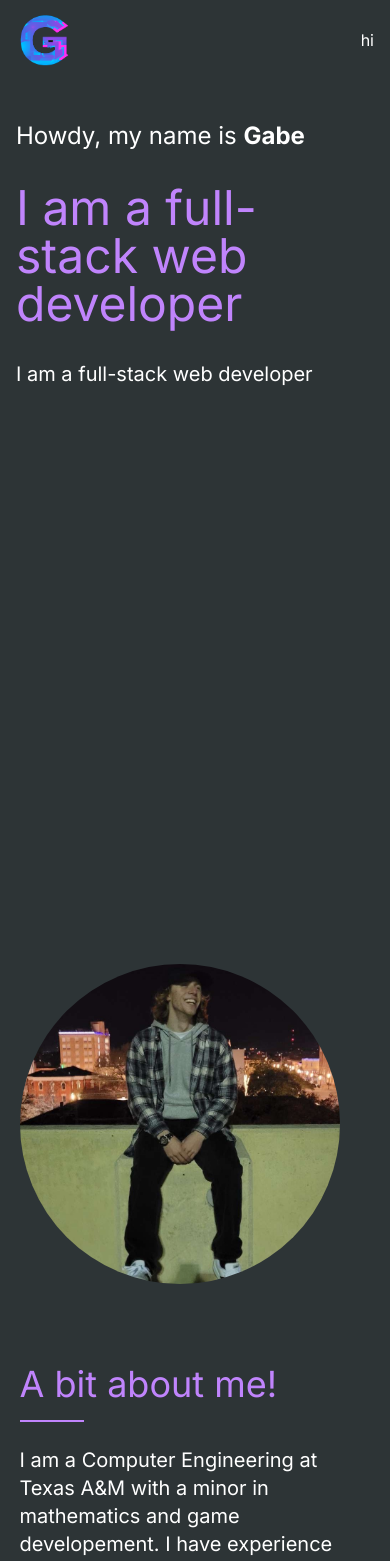
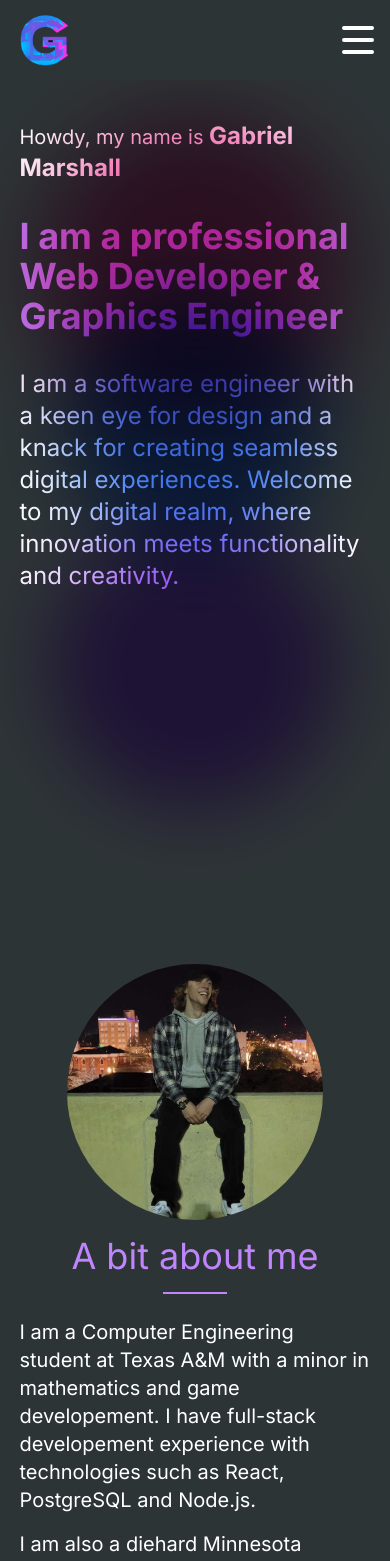
Before and after one commit to gabrielmarshall327/portfolio, a Next.js app: page / in a window 390 px wide. Shown: the top 1561 px of the page. Built offline with nearby package versions, Linux system fonts and the light colour scheme; what tailwindcss-animation-delay would draw is missing.

Commit message:
fully responsive and 1.0v is good

```diff
--- a/components/about.js
+++ b/components/about.js
@@ -20,9 +20,9 @@ export default function About() {
     <div className="scroll-m-8" id="about">
       <div className="max-w-5xl mx-auto md:pt-24 pt-10">
         <div>
-          <div className=" flex flex-row gap-20 max-md:flex-col max-md:max-w-[90%] mx-auto">
+          <div className=" flex flex-row gap-20 max-lg:gap-4 max-lg:flex-col max-lg:max-w-[90%] mx-auto">
             <motion.div
-              className=" w-80 basis-1/3"
+              className=" w-80 max-md:w-64 basis-1/3 max-lg:mx-auto"
               initial={{ y: 20, opacity: 0 }}
               whileInView={{ y: 0, opacity: 1 }}
               transition={{ duration: 0.4, delay: 0.2 }}
@@ -30,7 +30,7 @@ export default function About() {
             >
               <Image
                 src={Selfie}
-                className=" w-80 rounded-full"
+                className=" w-80 rounded-full "
                 alt="Picture of Gabe"
                 priority={true}
               />
@@ -42,21 +42,20 @@ export default function About() {
               transition={{ duration: 0.4, delay: 0.4 }}
               viewport={{ once: true }}
             >
-              <h3 className=" text-4xl text-purple-400 pb-2">
-                A bit about me!
+              <h3 className=" text-4xl text-purple-400 pb-2 max-md:text-center">
+                A bit about me
               </h3>
-              <span className="block border-b-2 border-purple-400 w-16 h-0 my-2"></span>
+              <span className="block border-b-2 border-purple-400 w-16 h-0 my-2 max-md:mx-auto"></span>
 
               <p className=" pt-4 text-xl">
-                I am a Computer Engineering at Texas A&M with a minor in
-                mathematics and game developement. I have experience with
-                full-stack development with technologies such as React,
+                I am a Computer Engineering student at Texas A&M with a minor in
+                mathematics and game developement. I have full-stack
+                developement experience with technologies such as React,
                 PostgreSQL and Node.js.{" "}
               </p>
               <p className=" pt-4 text-xl">
-                I am also a diehard Minnesota Vikings fan(very unfortunate) and
-                starting to dive into game development from my love of video
-                games.{" "}
+                I am also a diehard Minnesota Vikings fan and starting to dive
+                into game development and graphics engineering.{" "}
               </p>
             </motion.div>
           </div>
@@ -78,7 +77,7 @@ export default function About() {
                   whileInView={{ y: 0, opacity: 1 }}
                   transition={{ duration: 0.4, delay: 0.5 + index * 0.1 }}
                   viewport={{ once: true }}
-                  className=" text-[100px] max-md:text-[50px] text-purple-400 px-4 animate-float hover:text-white transition-all duration-300 flex flex-col items-center"
+                  className=" text-[100px] max-md:text-[60px] text-purple-400 px-4 animate-float hover:text-white transition-all duration-300 flex flex-col items-center"
                   onMouseEnter={() => handleHover(index)}
                   onMouseLeave={handleMouseLeave}
                 >
--- a/components/contact.js
+++ b/components/contact.js
@@ -41,7 +41,7 @@ export default function Contact() {
           <div className=" border border-black shadow-2xl mx-auto max-w-2xl w-[90%]">
             <div className="mt-8">
               <h3 className=" text-4xl text-purple-400 pb-2 text-center">
-                Contact Me!
+                Contact Me
               </h3>
               <span className="block border-b-2 border-purple-400 w-16 h-0 my-2 mb-6 mx-auto"></span>
             </div>
--- a/components/hero.js
+++ b/components/hero.js
@@ -5,39 +5,41 @@ import { motion } from "framer-motion";
 export default function Hero() {
   return (
     <div className=" bg-darkbg h-screen scroll-m-[100rem]" id="home">
-      <div className=" max-w-5xl mx-auto md:py-24 py-10 px-4">
+      <div className=" max-w-5xl mx-auto md:py-24 py-10 max-lg:max-w-[90%]">
         <motion.h3
           initial={{ y: 20, opacity: 0 }}
           animate={{ y: 0, opacity: 1 }}
           transition={{ duration: 0.4, delay: 0.6 }}
-          className=" text-2xl pb-8"
+          className=" text-3xl pb-8 max-md:text-xl"
         >
           Howdy, my name is{" "}
-          <span className=" font-bold hover:text-purple-400 transition-colors duration-200 cursor-pointer">
-            Gabe
+          <span className=" font-bold hover:text-purple-400 transition-colors duration-200 cursor-pointer max-sm:text-2xl">
+            Gabriel Marshall
           </span>
         </motion.h3>
         <motion.h3
           initial={{ y: 20, opacity: 0 }}
           animate={{ y: 0, opacity: 1 }}
           transition={{ duration: 0.4, delay: 0.8 }}
-          className=" text-5xl text-purple-400 pb-8"
+          className=" text-5xl text-purple-400 pb-8 font-bold max-sm:text-4xl"
         >
-          I am a full-stack web developer
+          I am a professional Web Developer & Graphics Engineer
         </motion.h3>
         <motion.h3
           initial={{ y: 20, opacity: 0 }}
           animate={{ y: 0, opacity: 1 }}
           transition={{ duration: 0.4, delay: 0.8 }}
-          className=" text-xl"
+          className=" text-2xl max-sm:text-2xl"
         >
-          I am a full-stack web developer
+          I am a software engineer with a keen eye for design and a knack for
+          creating seamless digital experiences. Welcome to my digital realm,
+          where innovation meets functionality and creativity.
         </motion.h3>
       </div>
-      <div className="flex flex-row justify-center max-md:hidden">
-        <div className="absolute top-1/3 mr-96 w-72 h-72 bg-purple-500 rounded-full mix-blend-multiply filter blur-2xl opacity-100 animate-blob1"></div>
+      <div className="flex flex-row justify-center ">
+        <div className="absolute top-1/3 mr-96 w-72 h-72 bg-purple-500 rounded-full mix-blend-multiply filter blur-2xl opacity-100 animate-blob1 max-md:mr-0 max-md:mt-60"></div>
         <div className="absolute top-1/3 w-72 h-72 bg-blue-500 rounded-full mix-blend-multiply filter blur-2xl opacity-100 animate-blob2 "></div>
-        <div className="absolute top-1/3 ml-96 w-72 h-72 bg-pink-500 rounded-full mix-blend-multiply filter blur-2xl opacity-100 animate-blob3 "></div>
+        <div className="absolute top-1/3 ml-96 w-72 h-72 bg-pink-500 rounded-full mix-blend-multiply filter blur-2xl opacity-100 animate-blob3 max-md:ml-0 max-md:mb-40 max-md:top-[15%]"></div>
       </div>
     </div>
   );
--- a/components/navbar.js
+++ b/components/navbar.js
@@ -10,6 +10,7 @@ import Logo from "@/public/logo.png";
 
 export default function Navbar() {
   const [hasShadow, setHasShadow] = useState(false);
+  const [isMobileMenuOpen, setIsMobileMenuOpen] = useState(false);
 
   useEffect(() => {
     const handleScroll = () => {
@@ -23,6 +24,10 @@ export default function Navbar() {
       window.removeEventListener("scroll", handleScroll);
     };
   }, []);
+
+  const toggleMobileMenu = () => {
+    setIsMobileMenuOpen(!isMobileMenuOpen);
+  };
 
   return (
     <div
@@ -61,7 +66,54 @@ export default function Navbar() {
             ))}
           </ul>
         </div>
-        <div className=" md:hidden p-4">hi</div>
+        <div className=" md:hidden p-4">
+          <button
+            onClick={toggleMobileMenu}
+            className="flex flex-col justify-center items-center"
+          >
+            <span
+              className={`bg-white block transition-all duration-300 ease-out
+                    h-1 w-8 rounded-sm my-1 ${
+                      isMobileMenuOpen
+                        ? "rotate-45 translate-y-2"
+                        : "-translate-y-1"
+                    }`}
+            ></span>
+            <span
+              className={`bg-white block transition-all duration-300 ease-out
+                    h-1 w-8 rounded-sm my-[0.5] ${
+                      isMobileMenuOpen ? "opacity-0" : "opacity-100"
+                    }`}
+            ></span>
+            <span
+              className={`bg-white block transition-all duration-300 ease-out
+                    h-1 w-8 rounded-sm my-1 ${
+                      isMobileMenuOpen
+                        ? "-rotate-45 -translate-y-2"
+                        : "translate-y-1"
+                    }`}
+            ></span>
+          </button>
+          {isMobileMenuOpen && (
+            <div className="absolute top-16 right-0 bg-white shadow-md mr-4 mt-2 rounded-md">
+              <ul>
+                {links.map((link, index) => (
+                  <li key={link.hash}>
+                    <Link
+                      href={link.hash}
+                      className={`block py-2 px-4 text-purple-400 transition-colors duration-200 text-center border-t-[1px] border-black ${
+                        index == 0 ? "border-t-0" : "border-t-2 border-black"
+                      }`}
+                      onClick={toggleMobileMenu}
+                    >
+                      {link.name}
+                    </Link>
+                  </li>
+                ))}
+              </ul>
+            </div>
+          )}
+        </div>
       </div>
     </div>
   );
--- a/lib/data.js
+++ b/lib/data.js
@@ -3,6 +3,7 @@ import { IoLogoJavascript } from "react-icons/io5";
 import { SiMysql, SiTailwindcss } from "react-icons/si";
 import { TbBrandCpp } from "react-icons/tb";
 import { HiMiniArrowTopRightOnSquare } from "react-icons/hi2";
+import { SiOpengl } from "react-icons/si";
 import rocketPic from "@/public/Rocket-Takeoff.gif";
 import shampoochPic from "@/public/shampoochmepic.png";
 import shareteaPic from "@/public/shareteaPOS.PNG";
@@ -56,8 +57,8 @@ export const skills = [
     image: <SiTailwindcss />,
   },
   {
-    name: "Linux",
-    image: <FaLinux />,
+    name: "OpenGL",
+    image: <SiOpengl />,
   },
 ];
 
```
Also changed, not shown: components/projects.js (+13 -9 lines).
